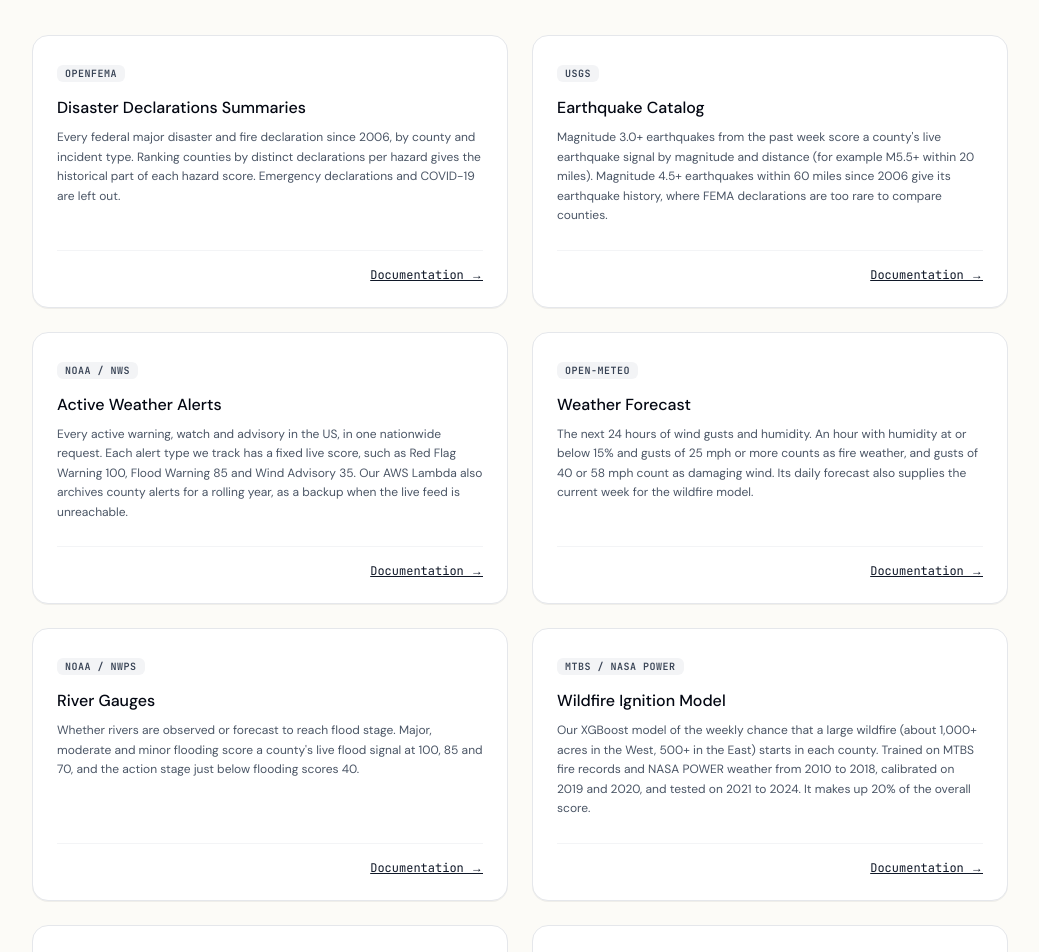
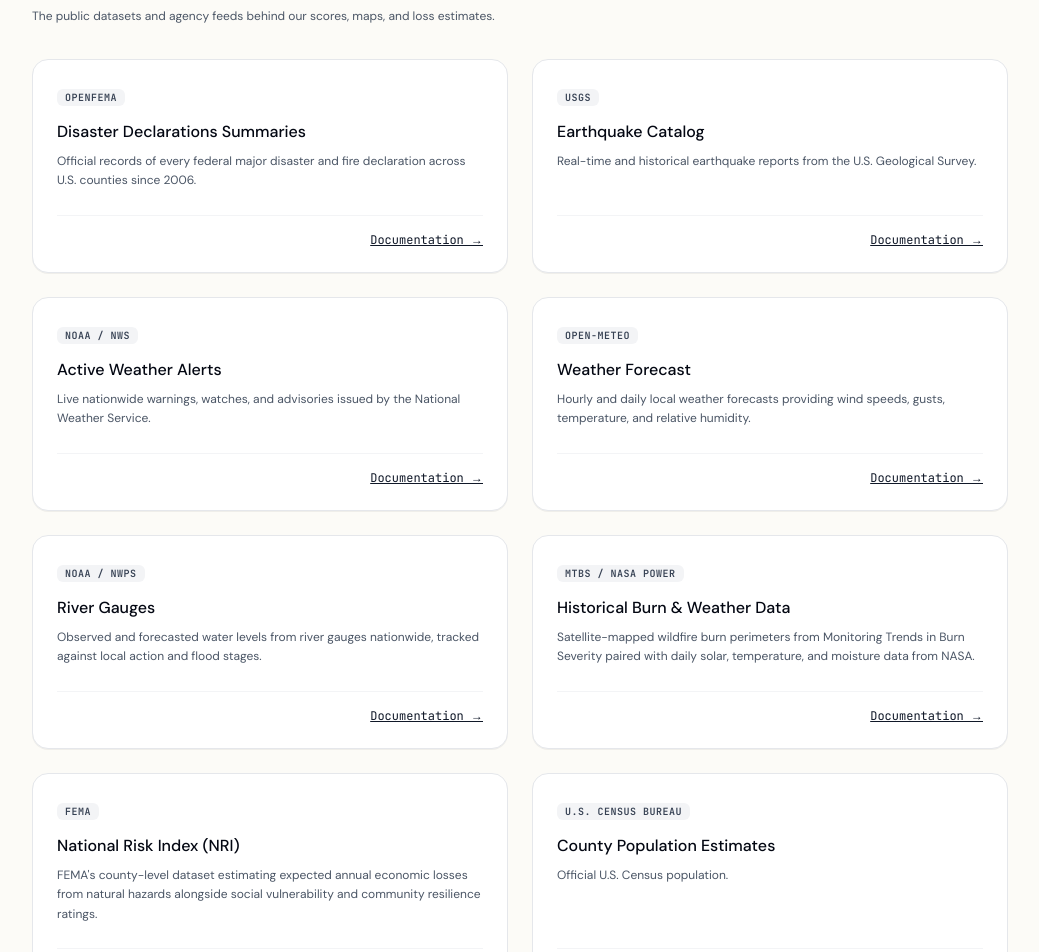
Before and after one commit to nathaniel-trueba/RiskResource, a Next.js app in the folder frontend/: page /about in a window 1280 px wide. Shown: the part 2320-3272 px from the top of the page, without its empty margins (120-1159 px from the left). Built offline with nearby package versions, Linux system fonts and the light colour scheme.

Commit message:
update data source descriptions

```diff
--- a/frontend/app/about/page.tsx
+++ b/frontend/app/about/page.tsx
@@ -23,7 +23,7 @@ const DATA_SOURCES: DataSource[] = [
     agency: 'OpenFEMA',
     resolution: 'County',
     description:
-      'Every federal major disaster and fire declaration since 2006, by county and incident type. Ranking counties by distinct declarations per hazard gives the historical part of each hazard score. Emergency declarations and COVID-19 are left out.',
+      'Official records of every federal major disaster and fire declaration across U.S. counties since 2006.',
     link: 'https://www.fema.gov/openfema-data-page/disaster-declarations-summaries-v2',
   },
   {
@@ -31,7 +31,7 @@ const DATA_SOURCES: DataSource[] = [
     agency: 'USGS',
     resolution: 'Epicenter (latitude and longitude)',
     description:
-      "Magnitude 3.0+ earthquakes from the past week score a county's live earthquake signal by magnitude and distance (for example M5.5+ within 20 miles). Magnitude 4.5+ earthquakes within 60 miles since 2006 give its earthquake history, where FEMA declarations are too rare to compare counties.",
+      'Real-time and historical earthquake reports from the U.S. Geological Survey.',
     link: 'https://earthquake.usgs.gov/fdsnws/event/1/',
   },
   {
@@ -39,7 +39,7 @@ const DATA_SOURCES: DataSource[] = [
     agency: 'NOAA / NWS',
     resolution: 'County (from each alert’s county codes)',
     description:
-      "Every active warning, watch and advisory in the US, in one nationwide request. Each alert type we track has a fixed live score, such as Red Flag Warning 100, Flood Warning 85 and Wind Advisory 35. Our AWS Lambda also archives county alerts for a rolling year, as a backup when the live feed is unreachable.",
+      'Live nationwide warnings, watches, and advisories issued by the National Weather Service.',
     link: 'https://www.weather.gov/documentation/services-web-api',
   },
   {
@@ -47,7 +47,7 @@ const DATA_SOURCES: DataSource[] = [
     agency: 'Open-Meteo',
     resolution: 'County center point',
     description:
-      'The next 24 hours of wind gusts and humidity. An hour with humidity at or below 15% and gusts of 25 mph or more counts as fire weather, and gusts of 40 or 58 mph count as damaging wind. Its daily forecast also supplies the current week for the wildfire model.',
+      'Hourly and daily local weather forecasts providing wind speeds, gusts, temperature, and relative humidity.',
     link: 'https://open-meteo.com/en/docs',
   },
   {
@@ -55,15 +55,15 @@ const DATA_SOURCES: DataSource[] = [
     agency: 'NOAA / NWPS',
     resolution: 'Individual river gauges in and near the county',
     description:
-      "Whether rivers are observed or forecast to reach flood stage. Major, moderate and minor flooding score a county's live flood signal at 100, 85 and 70, and the action stage just below flooding scores 40.",
-    link: 'https://water.noaa.gov/',
+      'Observed and forecasted water levels from river gauges nationwide, tracked against local action and flood stages.',
+    link: 'https://api.water.noaa.gov/nwps/v1/docs/',
   },
   {
-    name: 'Wildfire Ignition Model',
+    name: 'Historical Burn & Weather Data',
     agency: 'MTBS / NASA POWER',
     resolution: 'County',
     description:
-      'Our XGBoost model of the weekly chance that a large wildfire (about 1,000+ acres in the West, 500+ in the East) starts in each county. Trained on MTBS fire records and NASA POWER weather from 2010 to 2018, calibrated on 2019 and 2020, and tested on 2021 to 2024. It makes up 20% of the overall score.',
+      'Satellite-mapped wildfire burn perimeters from Monitoring Trends in Burn Severity paired with daily solar, temperature, and moisture data from NASA.',
     link: 'https://www.mtbs.gov/',
   },
   {
@@ -71,7 +71,7 @@ const DATA_SOURCES: DataSource[] = [
     agency: 'FEMA',
     resolution: 'County (Connecticut by planning region)',
     description:
-      "Modeled expected annual loss in dollars, plus social vulnerability and community resilience ratings. We use its losses for the 11 of its 18 hazards that match ours, for the map's loss measures and the Expected Annual Loss panels. It isn't part of the risk score.",
+      "FEMA's county-level dataset estimating expected annual economic losses from natural hazards alongside social vulnerability and community resilience ratings.",
     link: 'https://hazards.fema.gov/nri/',
   },
   {
@@ -79,7 +79,7 @@ const DATA_SOURCES: DataSource[] = [
     agency: 'U.S. Census Bureau',
     resolution: 'County',
     description:
-      "Each county's population, used to weight state scores toward where people live and to order search results. Puerto Rico isn't covered, so its municipios are weighted equally.",
+      'Official U.S. Census population.',
     link: 'https://www.census.gov/programs-surveys/popest.html',
   },
 ];
@@ -191,7 +191,7 @@ export default function AboutDataPage() {
 
       <main className="w-full flex-grow">
         {/* Header Hero Section */}
-		<section className="max-w-5xl mx-auto px-6 pt-16 pb-12">
+        <section className="max-w-5xl mx-auto px-6 pt-16 pb-12">
           <h1 className="text-4xl sm:text-5xl font-normal tracking-tight text-gray-950 dark:text-white leading-tight">
             About the Data
           </h1>
@@ -362,6 +362,9 @@ export default function AboutDataPage() {
         <section className="max-w-5xl mx-auto px-6 py-12 border-t border-gray-200/80 dark:border-white/10">
           <div className="mb-8">
             <h2 className="text-xl font-medium text-gray-900 dark:text-white">Data Sources</h2>
+            <p className="text-xs text-gray-600 dark:text-gray-400 mt-1 max-w-2xl leading-relaxed">
+              The public datasets and agency feeds behind our scores, maps, and loss estimates.
+            </p>
           </div>
 
           <div className="grid grid-cols-1 md:grid-cols-2 gap-6">
@@ -401,8 +404,8 @@ export default function AboutDataPage() {
         <section className="max-w-5xl mx-auto px-6 py-12 border-t border-gray-200/80 dark:border-white/10 mb-12">
           <div className="mb-6">
             <h2 className="text-xl font-medium text-gray-900 dark:text-white">Live Signals And How They Score</h2>
-            <p className="text-s text-gray-600 dark:text-gray-400 mt-1 max-w-2.5xl leading-relaxed">
-              Each hazard gets a threat score from 0 to 100.  Live sources make up half of it.
+            <p className="text-sm text-gray-600 dark:text-gray-400 mt-1 max-w-2xl leading-relaxed">
+              Each hazard gets a threat score from 0 to 100. Live sources make up half of it.
               If there are no live warnings, the live score is 0.
               <br />Here is how we score live signals of varying severity:
             </p>
```
